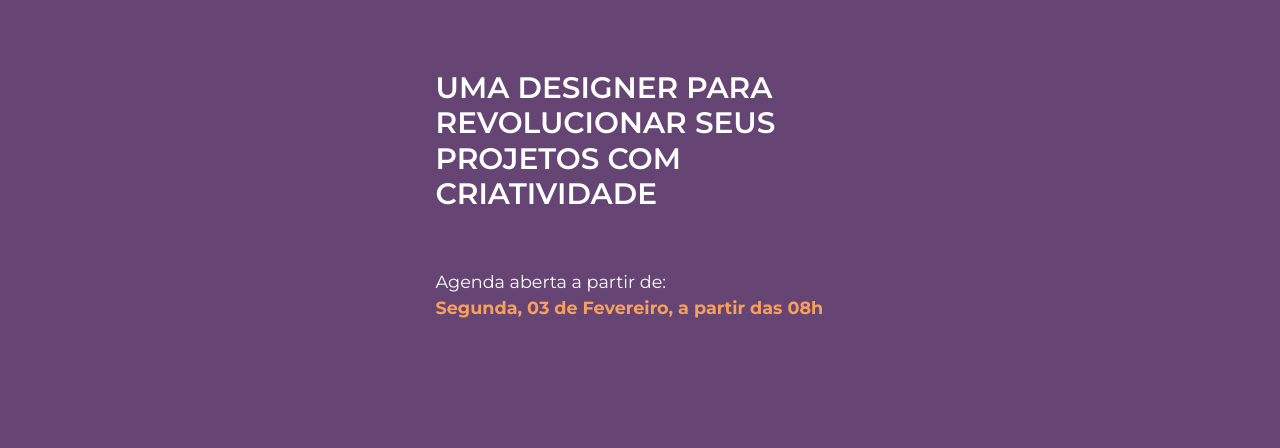
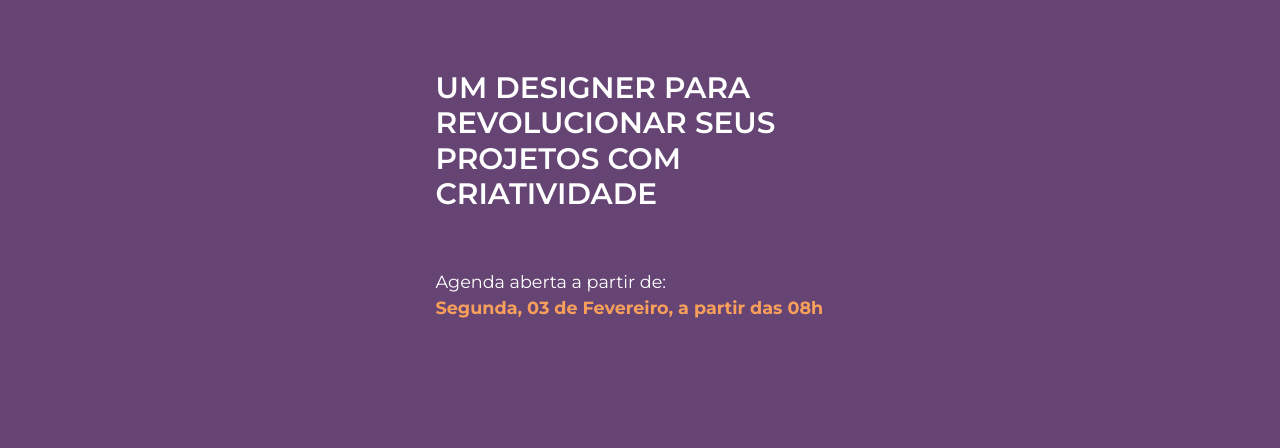
Before and after one commit to Rahonne08/site-pablo-rahonne, a website: page index.html in a window 1280 px wide. Shown: the part 229-677 px from the top of the page. Drawn offline with nearby package versions, Linux system fonts and the light colour scheme; a web font is replaced by a local one.

Commit message:
change html

```diff
--- a/index.html
+++ b/index.html
@@ -21,7 +21,7 @@
             <div id="disclaimer">
                 <h1>RAHONNE</h1>
                 <p class="about-me">
-                    Uma designer para revolucionar seus projetos com criatividade
+                    Um designer para revolucionar seus projetos com criatividade
                 </p>
                 <p>Agenda aberta a partir de: </p>
                 <p class="opening-date">Segunda, 03 de Fevereiro, a partir das 08h</p>
```
